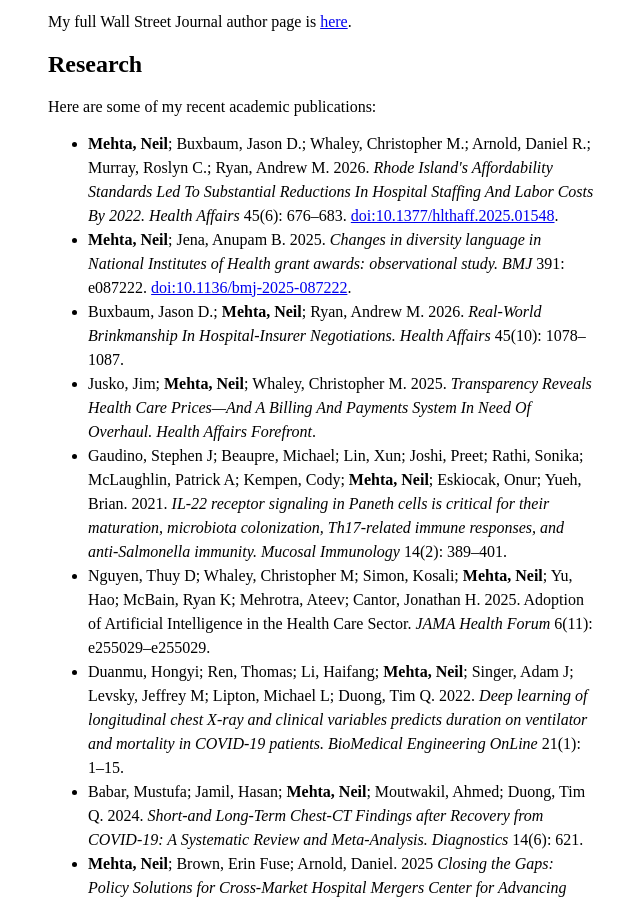
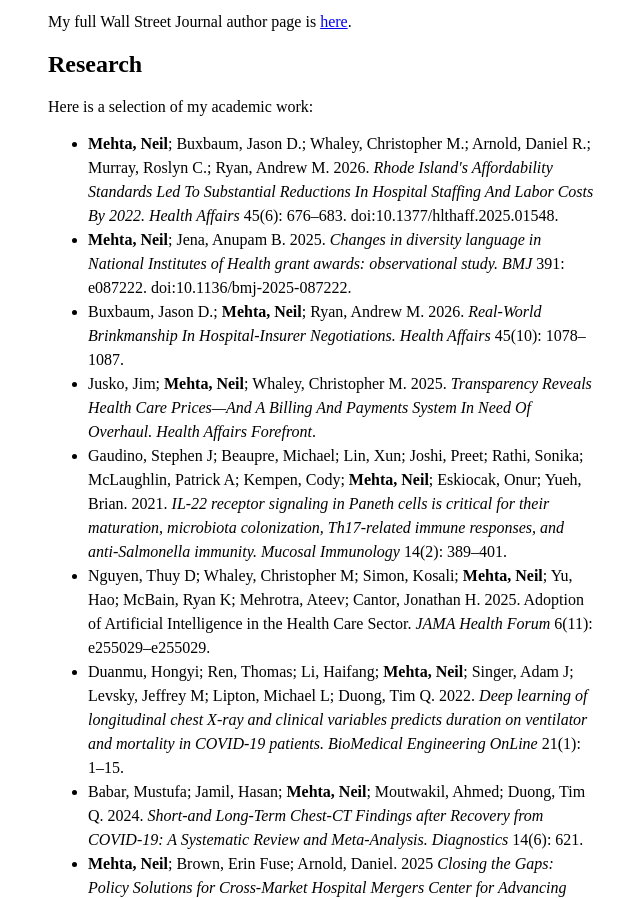
Before and after one commit to neilmhta/personal-website, a plain HTML site: page index.html in a window 1280 px wide. Shown: the part 2435-3333 px from the top of the page, without its empty margins (317-957 px from the left). Drawn offline with Linux system fonts and the light colour scheme.

Commit message:
update pubs

```diff
--- a/index.html
+++ b/index.html
@@ -1160,18 +1160,18 @@ My full Wall Street Journal author page is <a href="https://www.wsj.com/news/aut
 
   <section class="section" id="research">
   <h1>Research</h1>
-  <p>Here are some of my recent academic publications:</p>
+  <p>Here is a selection of my academic work:</p>
 
 <ul>
   <li>
     <strong>Mehta, Neil</strong>; Buxbaum, Jason D.; Whaley, Christopher M.; Arnold, Daniel R.; Murray, Roslyn C.; Ryan, Andrew M. 2026.
     <em>Rhode Island's Affordability Standards Led To Substantial Reductions In Hospital Staffing And Labor Costs By 2022.</em>
-    <em>Health Affairs</em> 45(6): 676–683. <a href="https://doi.org/10.1377/hlthaff.2025.01548" target="_blank">doi:10.1377/hlthaff.2025.01548</a>.
+    <em>Health Affairs</em> 45(6): 676–683. doi:10.1377/hlthaff.2025.01548.
   </li>
   <li>
     <strong>Mehta, Neil</strong>; Jena, Anupam B. 2025.
     <em>Changes in diversity language in National Institutes of Health grant awards: observational study.</em>
-    <em>BMJ</em> 391: e087222. <a href="https://doi.org/10.1136/bmj-2025-087222" target="_blank">doi:10.1136/bmj-2025-087222</a>.
+    <em>BMJ</em> 391: e087222. doi:10.1136/bmj-2025-087222.
   </li>
   <li>
     Buxbaum, Jason D.; <strong>Mehta, Neil</strong>; Ryan, Andrew M. 2026.
```
